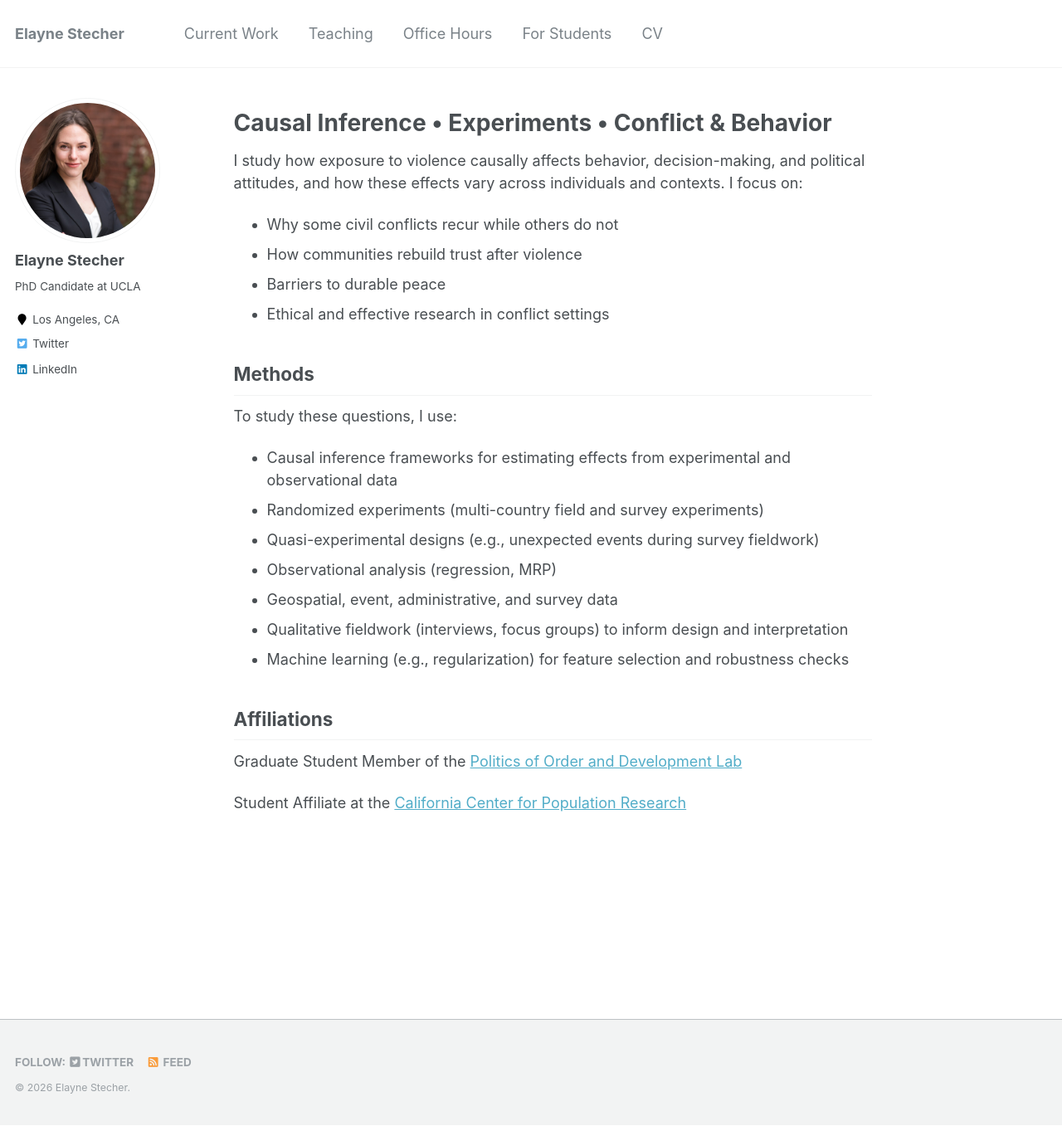
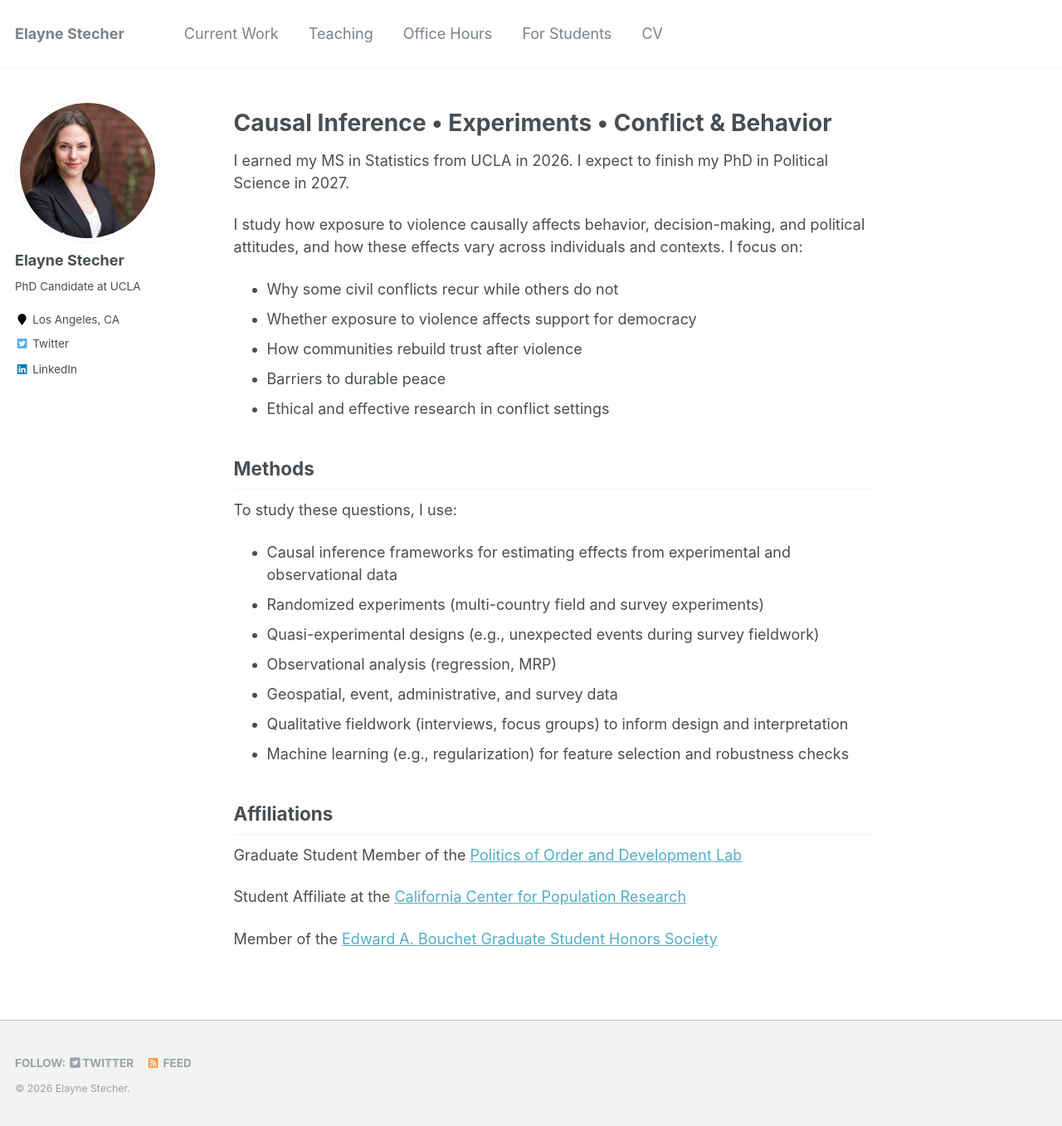
Before and after one commit to estech01/estech01.github.io, a Jekyll site: the page built from _pages/about.md, in a window 1280 px wide and 1357 px high. Shown: the whole window at 83% size. Built offline with Jekyll 4.4.1, drawn with Linux system fonts in a browser that asks for light colours.

Commit message:
Update about.md

```diff
--- a/_pages/about.md
+++ b/_pages/about.md
@@ -10,9 +10,12 @@ redirect_from:
 
 # Causal Inference • Experiments • Conflict & Behavior
 
+I earned my MS in Statistics from UCLA in 2026. I expect to finish my PhD in Political Science in 2027.
+
 I study how exposure to violence causally affects behavior, decision-making, and political attitudes, and how these effects vary across individuals and contexts. I focus on:
 
 - Why some civil conflicts recur while others do not
+- Whether exposure to violence affects support for democracy
 - How communities rebuild trust after violence
 - Barriers to durable peace
 - Ethical and effective research in conflict settings
@@ -35,3 +38,5 @@ To study these questions, I use:
 Graduate Student Member of the [Politics of Order and Development Lab](https://pod.polisci.ucla.edu/)
 
 Student Affiliate at the [California Center for Population Research](https://www.ccpr.ucla.edu/)
+
+Member of the [Edward A. Bouchet Graduate Student Honors Society](https://en.wikipedia.org/wiki/Bouchet_Graduate_Honor_Society)
```
